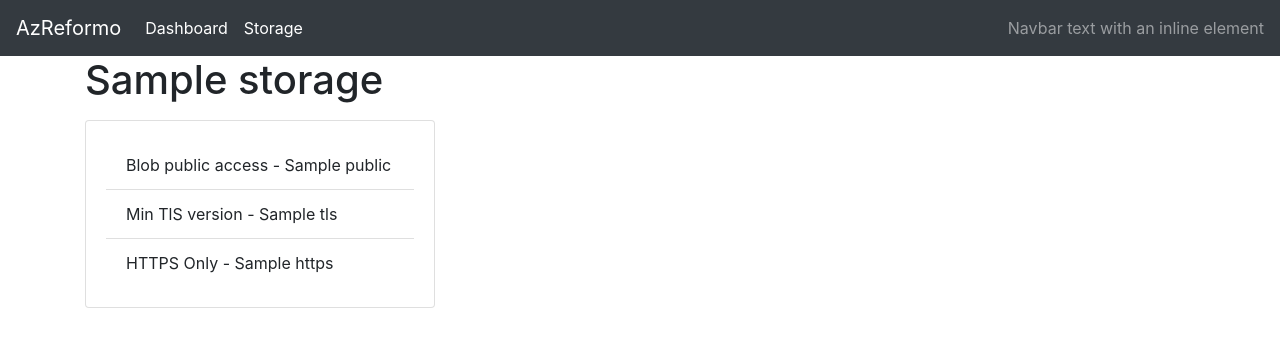
After one commit to markusbnet/AzReformo, a FastAPI app: template app/templates/pages/storageid.html in a window 1280 px wide. The commit adds this page. Shown: the top 347 px of the page. Run offline with FastAPI, Linux system fonts and the light colour scheme; the template is opened without the code that fills it: most values are stand-ins (such as "Sample title", 1, 10 or a date in 2020); parts of the project's set-up code (start-up, migrations or seed data) failed here and were passed over; some libraries are stand-ins or nearby versions.

Commit message:
black and isort, path based on id now too

```diff
--- a/app/auth.py
+++ b/app/auth.py
@@ -2,6 +2,7 @@ import os
 
 # Azure stuff
 from azure.common.credentials import ServicePrincipalCredentials
+
 from config import settings
 
 CREDENTIALS = ServicePrincipalCredentials(
--- a/app/config.py
+++ b/app/config.py
@@ -1,5 +1,6 @@
+import os
+
 from pydantic import BaseSettings
-import os
 
 
 class Settings(BaseSettings):
--- a/app/database.py
+++ b/app/database.py
@@ -1,8 +1,7 @@
+from config import settings
 from sqlalchemy import create_engine
 from sqlalchemy.ext.declarative import declarative_base
 from sqlalchemy.orm import sessionmaker
-from config import settings
-
 
 DATABASE_URL = f"postgresql://{settings.postgres_user}:{settings.postgres_password}@{settings.postgres_url}:5432/{settings.postgres_db}"
 
--- a/app/main.py
+++ b/app/main.py
@@ -1,13 +1,16 @@
+import datetime
+
 from apscheduler.schedulers.background import BackgroundScheduler
+from azure.mgmt.storage.v2019_04_01.models import StorageAccount
 from fastapi import FastAPI, Request
 from fastapi.templating import Jinja2Templates
-import datetime
-from auth import CREDENTIALS
-from storage import storage_list, get_storage, create_storage
 
 # database
 import models
+from auth import CREDENTIALS
 from database import engine
+from storage import (create_storage, get_storage, get_storage_properties,
+                     storage_list)
 
 app = FastAPI()
 templates = Jinja2Templates(directory="templates/pages")
@@ -16,7 +19,7 @@ templates = Jinja2Templates(directory="templates/pages")
 @app.on_event("startup")
 async def startup_event():
     models.Base.metadata.create_all(bind=engine)
-    create_storage() #gather storage on startup
+    create_storage()  # gather storage on startup
 
 
 @app.get("/")
@@ -40,7 +43,15 @@ def storage_get(request: Request):
     )  # request must be passed
 
 
+@app.get("/storage/{storage_id}")
+def storage_get_id(request: Request, storage_id: str):
+    return templates.TemplateResponse(
+        "storageid.html",
+        {"request": request, "storage": get_storage_properties(storage_id)},
+    )  # request must be passed
+
+
 scheduler = BackgroundScheduler()
-  # this will move when the pr is complete. should be on a schedule.
+# this will move when the pr is complete. should be on a schedule.
 scheduler.add_job(create_storage, "interval", minutes=5)
 scheduler.start()
--- a/app/schemas.py
+++ b/app/schemas.py
@@ -1,4 +1,5 @@
 from datetime import date
+
 from pydantic import BaseModel
 
 
--- a/app/storage.py
+++ b/app/storage.py
@@ -21,7 +21,10 @@ def create_storage():
     db.query(StorageAccounts).delete()
     for account in accounts:
         db_item = StorageAccounts(
-            name=account.name, public=account.allow_blob_public_access, tls=account.minimum_tls_version, https=account.enable_https_traffic_only
+            name=account.name,
+            public=account.allow_blob_public_access,
+            tls=account.minimum_tls_version,
+            https=account.enable_https_traffic_only,
         )  # this data will be the storage account information at some point
         db.add(db_item)
         db.commit()
@@ -48,3 +51,8 @@ def storage_list():
         storage_accounts = storage_client.storage_accounts.list()
         for account in storage_accounts:
             yield account
+
+
+def get_storage_properties(storage_id):
+    record = db.query(StorageAccounts).filter(StorageAccounts.name == storage_id).all()
+    return record[0]
--- a/app/templates/pages/storage.html
+++ b/app/templates/pages/storage.html
@@ -13,7 +13,7 @@
                     <li class="list-group-item">Blob public access - {{ i.public }}</li>
                     <li class="list-group-item">Min TlS version - {{ i.tls }}</li>
                     <li class="list-group-item">HTTPS Only - {{ i.https }}</li>
-                    <a href="#" class="btn btn-primary">Fix!!!</a>
+		    <a href="/storage/{{ i.name }}" class="btn btn-primary">Fix!!!</a>
                 </ul>
             </div>
         </div>
--- /dev/null
+++ b/app/templates/pages/storageid.html
@@ -0,0 +1,21 @@
+{% extends "base.html" %}
+
+{% block content %}
+<div class="container">
+<h1>{{ storage.name }}</h1>
+    <div class="row">
+    <div class="col-sm-4">
+        <div class="card my-2">
+            <div class="card-body">
+                <ul class="list-group list-group-flush">
+                    <li class="list-group-item">Blob public access - {{ storage.public }}</li>
+                    <li class="list-group-item">Min TlS version - {{ storage.tls }}</li>
+                    <li class="list-group-item">HTTPS Only - {{ storage.https }}</li>
+                </ul>
+            </div>
+        </div>
+    </div>
+    </div>
+</div>
+<! -- Think we should grey out the buttons if th TLS version is 1.2 or HTTPS Only is Enabled or Blob Public Access is disabled.-->
+{% endblock %}
```
Also changed, not shown: app/models.py (+4 -3 lines), 1 other file.
